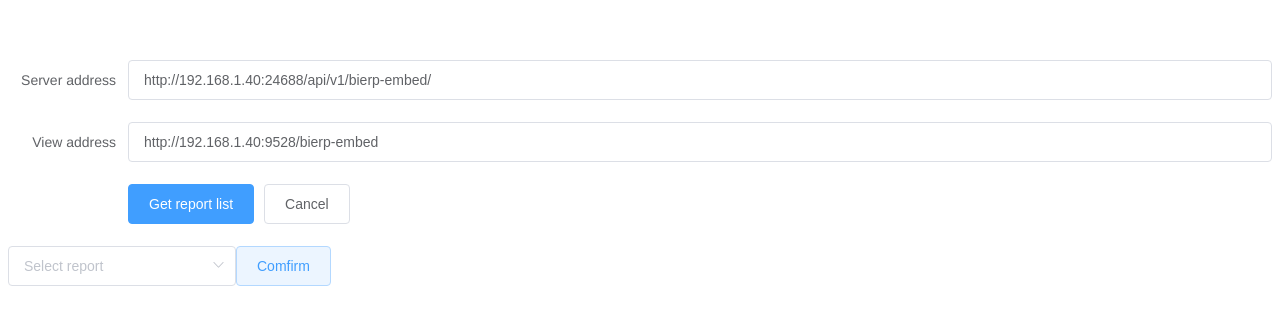
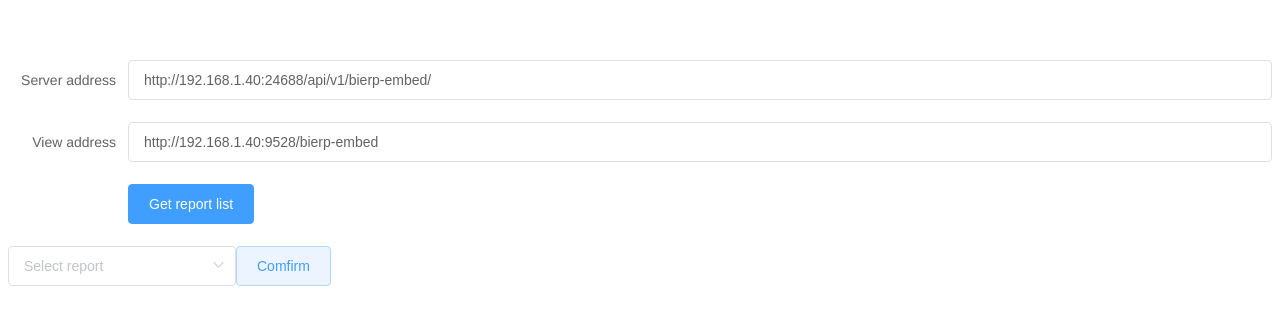
Before and after one commit to phanvietdung2101/sopen-iframe-report, a Vue app: page / in a window 1280 px wide. Shown: the top 324 px of the page. Built offline with nearby package versions, Linux system fonts and the light colour scheme.

Commit message:
delete cancel button

```diff
--- a/src/components/IframeReport.vue
+++ b/src/components/IframeReport.vue
@@ -9,7 +9,6 @@
       </el-form-item>
       <el-form-item>
         <el-button type="primary" @click="submitServer">Get report list</el-button>
-        <el-button>Cancel</el-button>
       </el-form-item>
     </el-form>
     <el-select v-model="selectedReportCode" placeholder="Select report">
```
